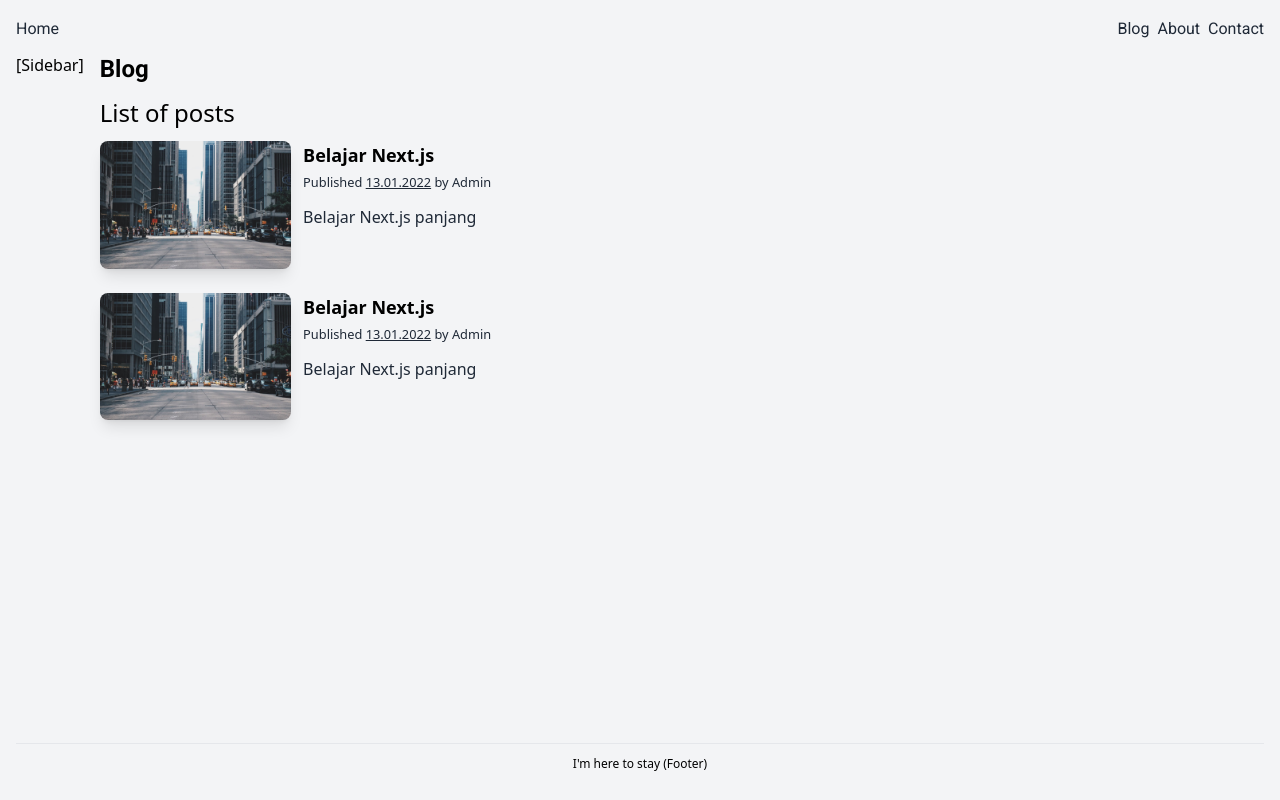
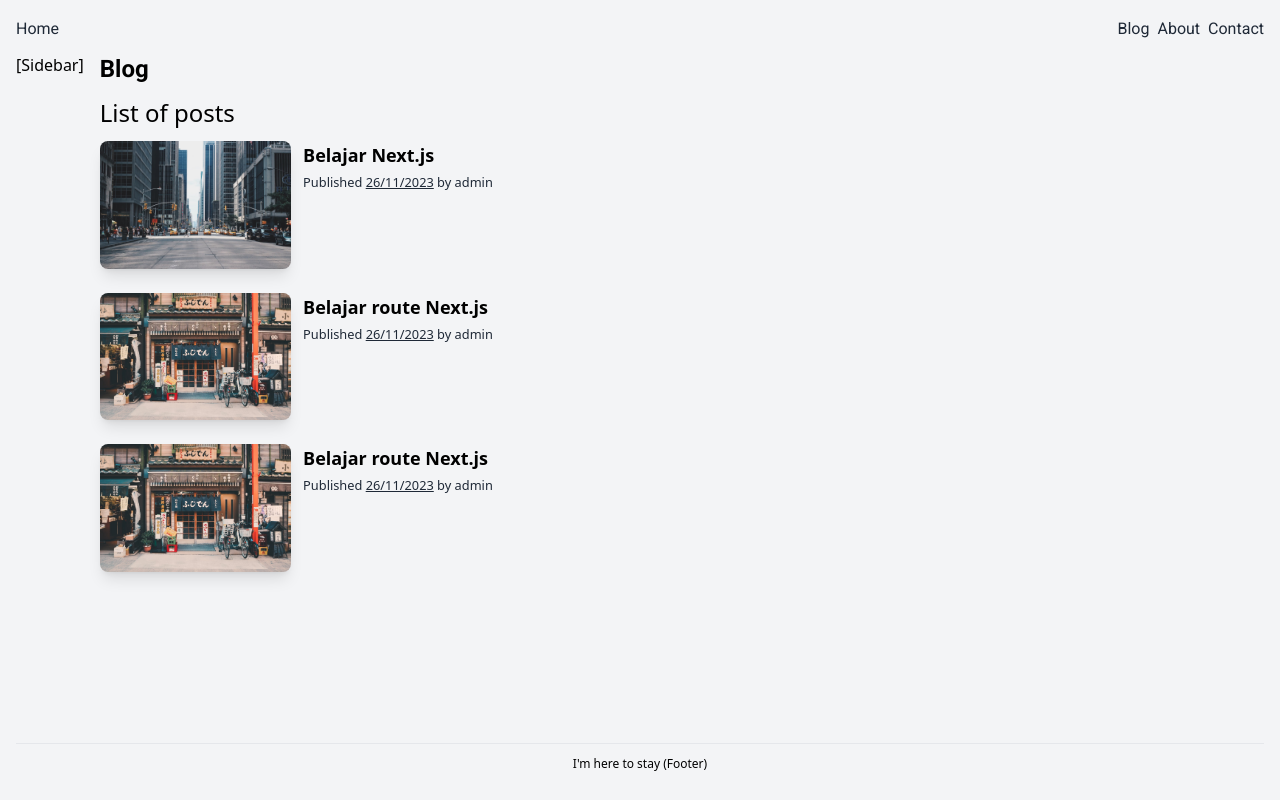
Before and after one commit to lunadiotic/learn-nextjs, a Next.js app: page /blog in a window 1280 px wide. Built offline with nearby package versions, Linux system fonts and the light colour scheme.

Commit message:
menampilkan data post pada halaman blog

```diff
--- a/app/blog/page.jsx
+++ b/app/blog/page.jsx
@@ -4,29 +4,21 @@ import { getAllPosts } from "@/lib/post";
 
 export default async function BlogPage() {
   const posts = await getAllPosts();
-  console.log(posts);
   return (
     <>
       <Heading>Blog</Heading>
       <h2 className="text-2xl mb-3">List of posts</h2>
 
-      <PostCard
-        title="Belajar Next.js"
-        href="/blog/belajar-nextjs"
-        image="/images/image-1.jpg"
-        description="Belajar Next.js panjang"
-        date="13.01.2022"
-        author="Admin"
-      />
-
-      <PostCard
-        title="Belajar Next.js"
-        href="/blog/belajar-nextjs"
-        image="/images/image-1.jpg"
-        description="Belajar Next.js panjang"
-        date="13.01.2022"
-        author="Admin"
-      />
+      {posts.map((post) => (
+        <PostCard
+          title={post.title}
+          href=""
+          image={post.image}
+          description=""
+          date={post.date}
+          author={post.author}
+        />
+      ))}
     </>
   );
 }
--- /dev/null
+++ b/content/blog/hasil-duplikasi.md
@@ -0,0 +1,14 @@
+---
+title: "Belajar route Next.js"
+image: "/images/image-2.jpg"
+date: "26/11/2023"
+author: "admin"
+---
+
+## What is Next.js?
+
+Next.js is a React framework for building full-stack web applications. You use React Components to build user interfaces, and Next.js for additional features and optimizations.
+
+Under the hood, Next.js also abstracts and automatically configures tooling needed for React, like bundling, compiling, and more. This allows you to focus on building your application instead of spending time with configuration.
+
+Whether you're an individual developer or part of a larger team, Next.js can help you build interactive, dynamic, and fast React applications.
```
